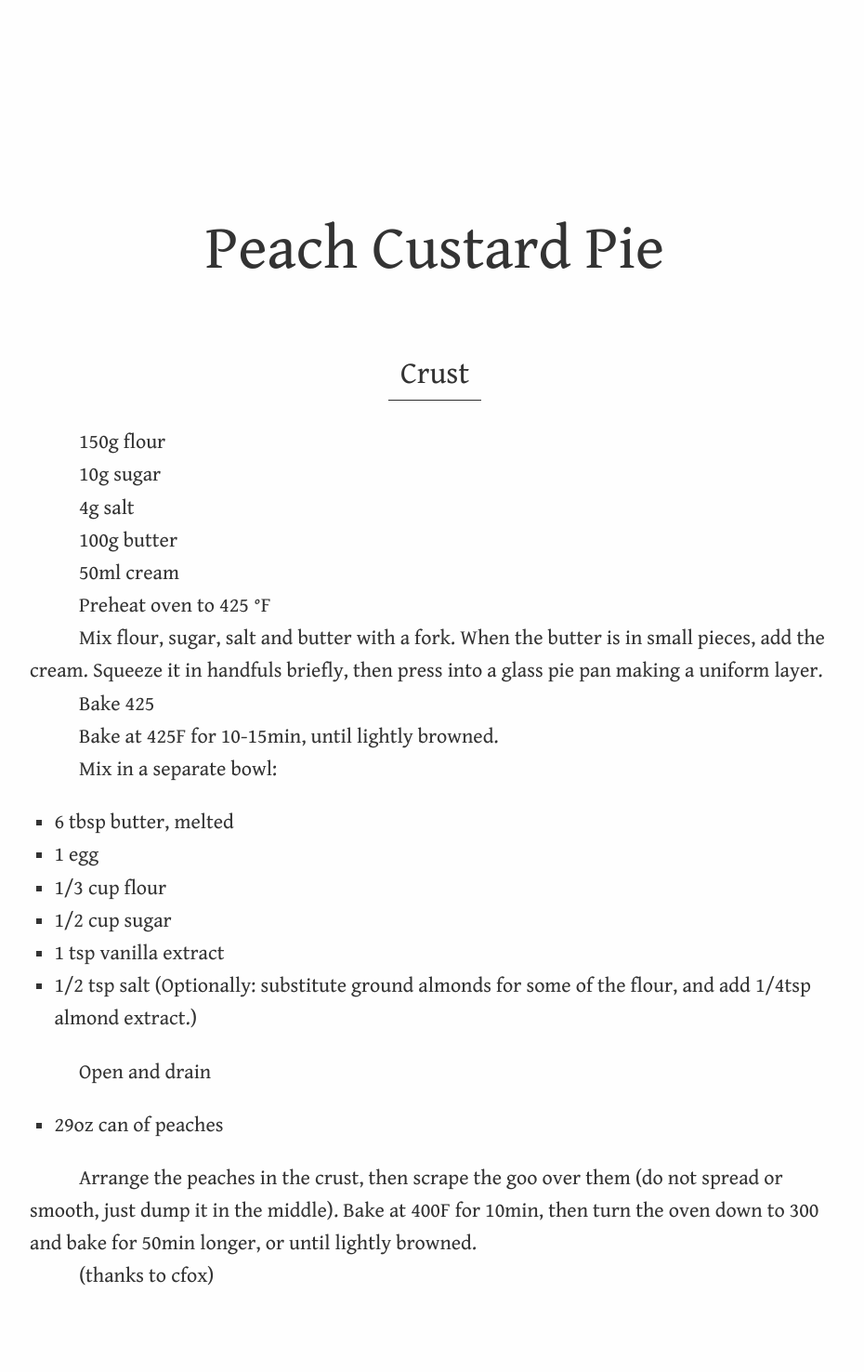
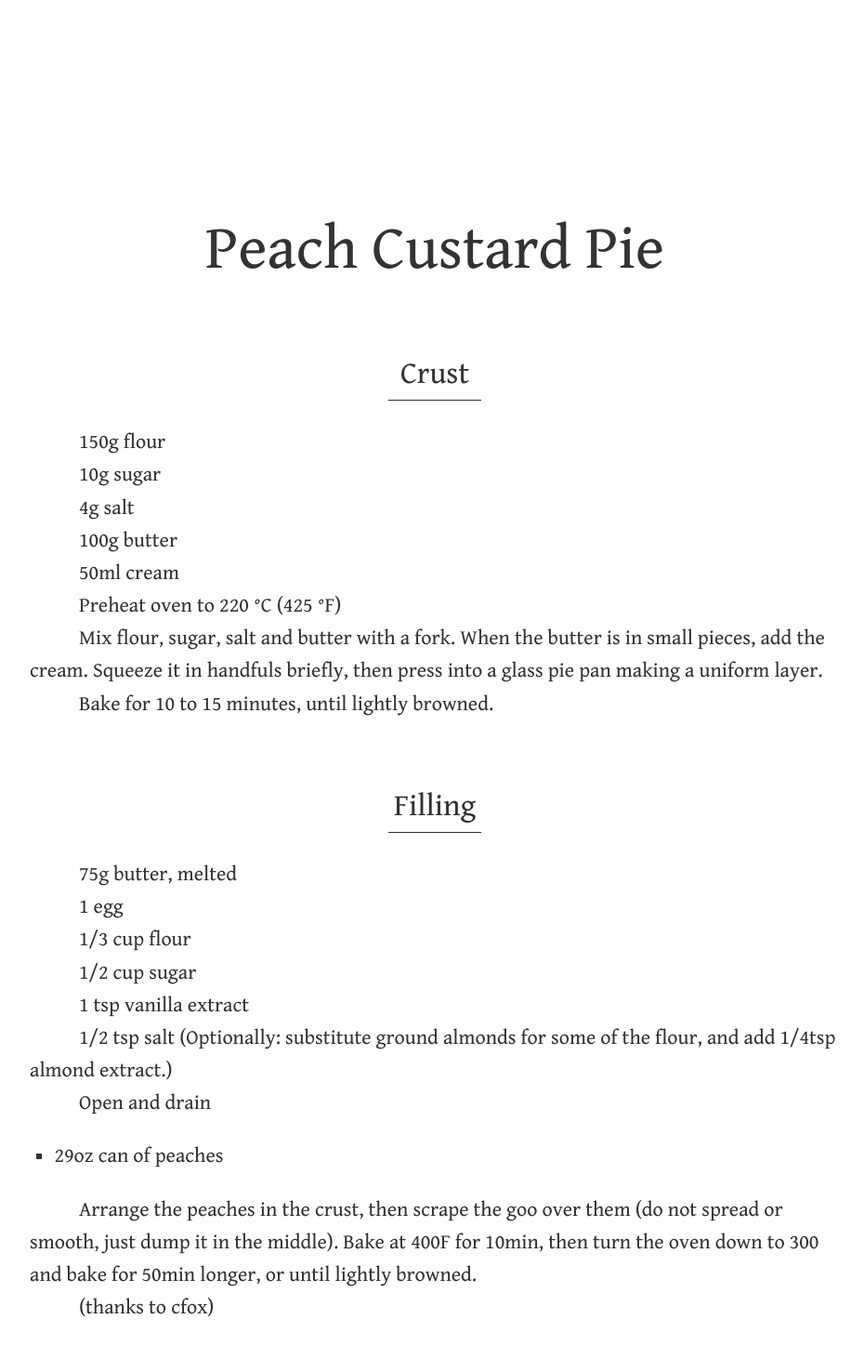
Before and after one commit to aredridel/recipes, a Jekyll site: the page built from Desserts/Peach Custard Pie.md, in a window 1280 px wide. Shown: the whole page at 93% size, without its empty margins (172-1102 px from the left). Built offline with Jekyll 4.4.1, drawn with Linux system fonts in a browser that asks for light colours; our own code applies the rules of GitHub Pages for plain Markdown files; before the commit the page ends 1443 px from its top, so only the background shows below that.

Commit message:
/ ‘Desserts/Peach Custard Pie.md’

```diff
--- a/Desserts/Peach Custard Pie.md
+++ b/Desserts/Peach Custard Pie.md
@@ -16,26 +16,29 @@ Crust
 
 
 
-Preheat oven to 425 °F
+Preheat oven to 220 °C (425 °F)
 
 Mix flour, sugar, salt and butter with a fork. When the butter is in small pieces, add the cream. Squeeze it in handfuls briefly, then press into a glass pie pan making a uniform layer.
 
 
 
-Bake 425
+Bake for 10 to 15 minutes, until lightly browned.
 
+Filling
+-------
 
+75g butter, melted
 
-Bake at 425F for 10-15min, until lightly browned.
+1 egg
 
-Mix in a separate bowl:
- - 6 tbsp butter, melted
- - 1 egg
- - 1/3 cup flour
- - 1/2 cup sugar
- - 1 tsp vanilla extract
- - 1/2 tsp salt
- (Optionally: substitute ground almonds for some of the flour, and add 1/4tsp almond extract.)
+1/3 cup flour
+
+1/2 cup sugar
+
+1 tsp vanilla extract
+
+1/2 tsp salt
+(Optionally: substitute ground almonds for some of the flour, and add 1/4tsp almond extract.)
 
 Open and drain
  - 29oz can of peaches
```
